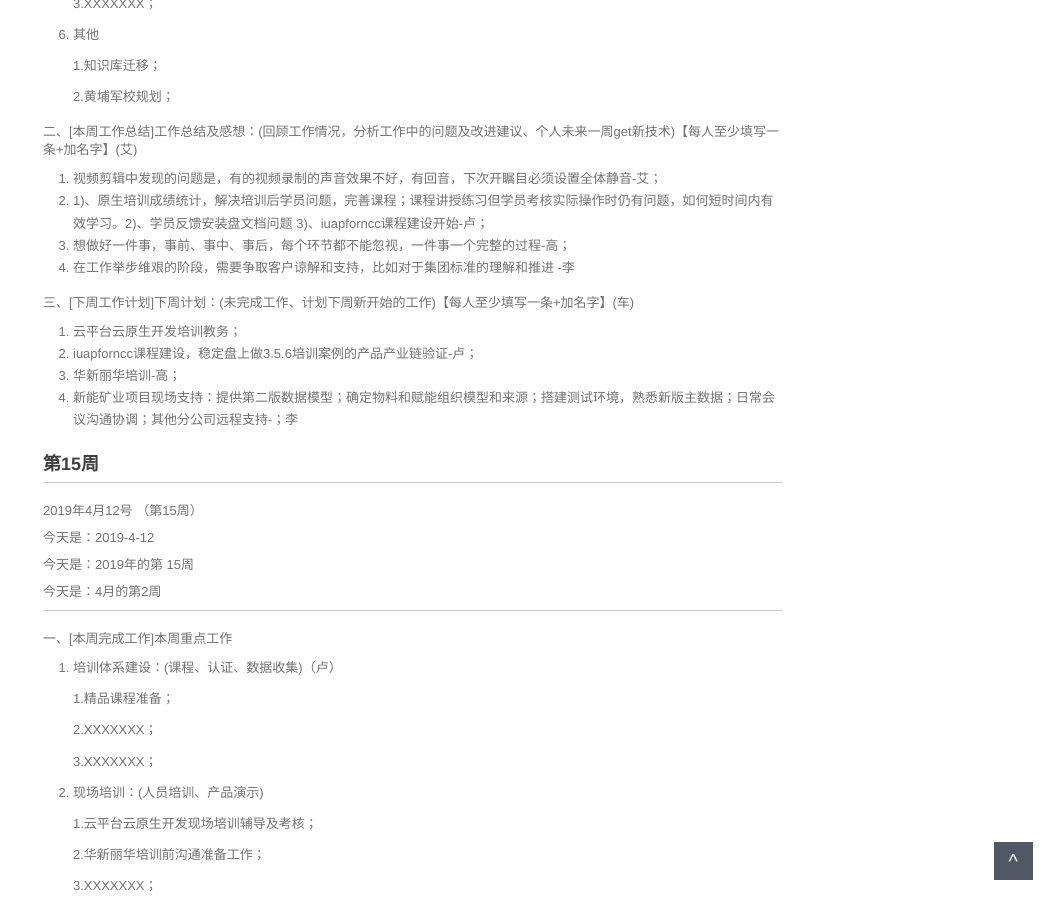
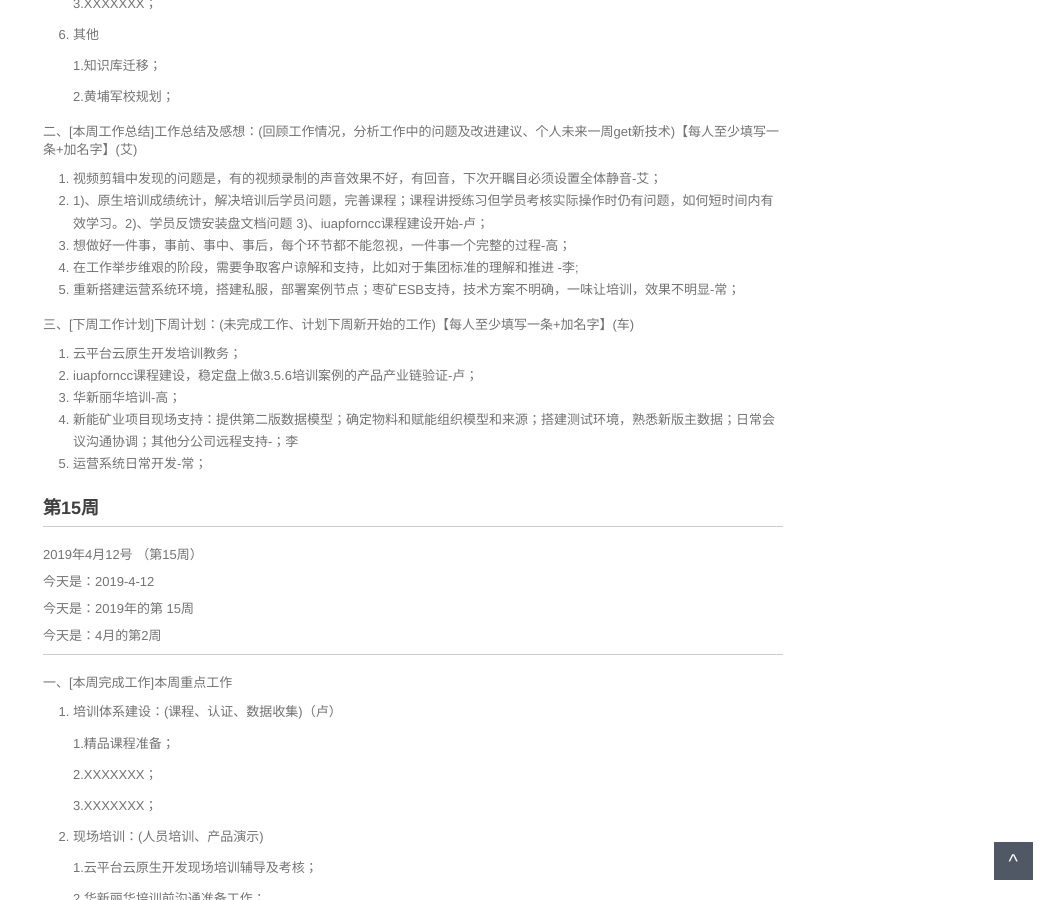
Before and after one commit to walllFlower/blog, a Jekyll site: the page built from _posts/2018-07-17-day_report_cxz.md, in a window 1280 px wide and 900 px high, scrolled down 1165 px. Shown: the whole window, without its empty margins (227-1280 px from the left). Built offline with Jekyll 4.4.1, drawn with Linux system fonts in a browser that asks for light colours; comment, search, counter and statistics services are not loaded.

Commit message:
Update 2018-07-17-day_report_cxz.md

```diff
--- a/_posts/2018-07-17-day_report_cxz.md
+++ b/_posts/2018-07-17-day_report_cxz.md
@@ -75,7 +75,8 @@ categories: 技术运营工作周报
 1. 视频剪辑中发现的问题是，有的视频录制的声音效果不好，有回音，下次开瞩目必须设置全体静音-艾；
 2. 1)、原生培训成绩统计，解决培训后学员问题，完善课程；课程讲授练习但学员考核实际操作时仍有问题，如何短时间内有效学习。2)、学员反馈安装盘文档问题 3)、iuapforncc课程建设开始-卢；
 3. 想做好一件事，事前、事中、事后，每个环节都不能忽视，一件事一个完整的过程-高；
-4. 在工作举步维艰的阶段，需要争取客户谅解和支持，比如对于集团标准的理解和推进 -李
+4. 在工作举步维艰的阶段，需要争取客户谅解和支持，比如对于集团标准的理解和推进 -李;
+5. 重新搭建运营系统环境，搭建私服，部署案例节点；枣矿ESB支持，技术方案不明确，一味让培训，效果不明显-常；
 
 三、[下周工作计划]下周计划：(未完成工作、计划下周新开始的工作)【每人至少填写一条+加名字】(车)
 
@@ -83,6 +84,7 @@ categories: 技术运营工作周报
 2. iuapforncc课程建设，稳定盘上做3.5.6培训案例的产品产业链验证-卢；
 3. 华新丽华培训-高；
 4. 新能矿业项目现场支持：提供第二版数据模型；确定物料和赋能组织模型和来源；搭建测试环境，熟悉新版主数据；日常会议沟通协调；其他分公司远程支持-；李
+5. 运营系统日常开发-常；
 
 
 
```
